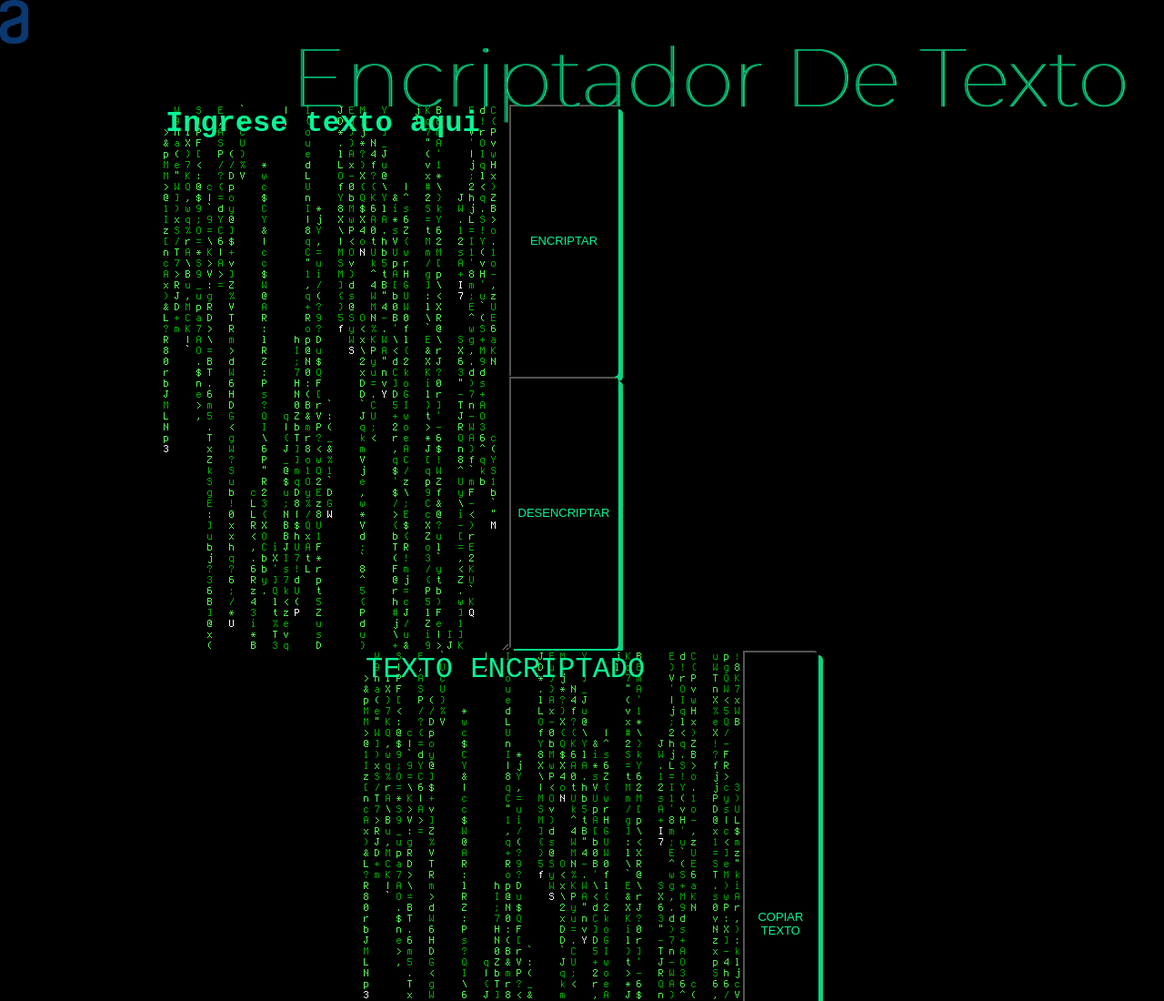
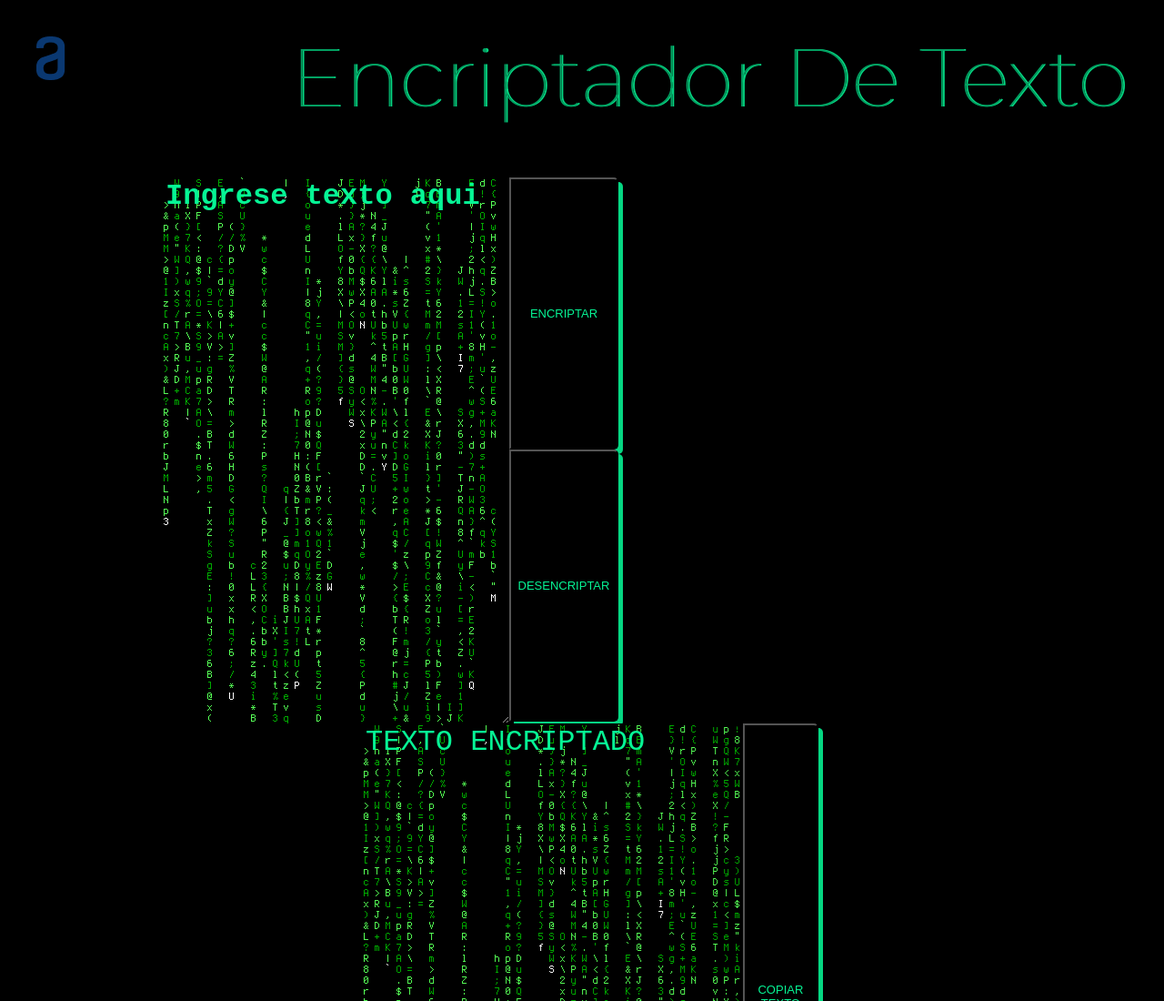
Before and after one commit to aoshi01/encriptador-alura, a plain HTML site: page index.html in a window 1280 px wide. Shown: the top 1100 px of the page at 91% size. Drawn offline with Linux system fonts and the light colour scheme.

Commit message:
Update index.html

```diff
--- a/index.html
+++ b/index.html
@@ -15,7 +15,7 @@
 <header class="encabezado">
 
     <h1 class="titulo"> Encriptador De Texto</h1>
-    <img src="Vector.png" alt="">
+    <img class="logo" src="Vector.png" alt="">
 
 </header>
 
```
